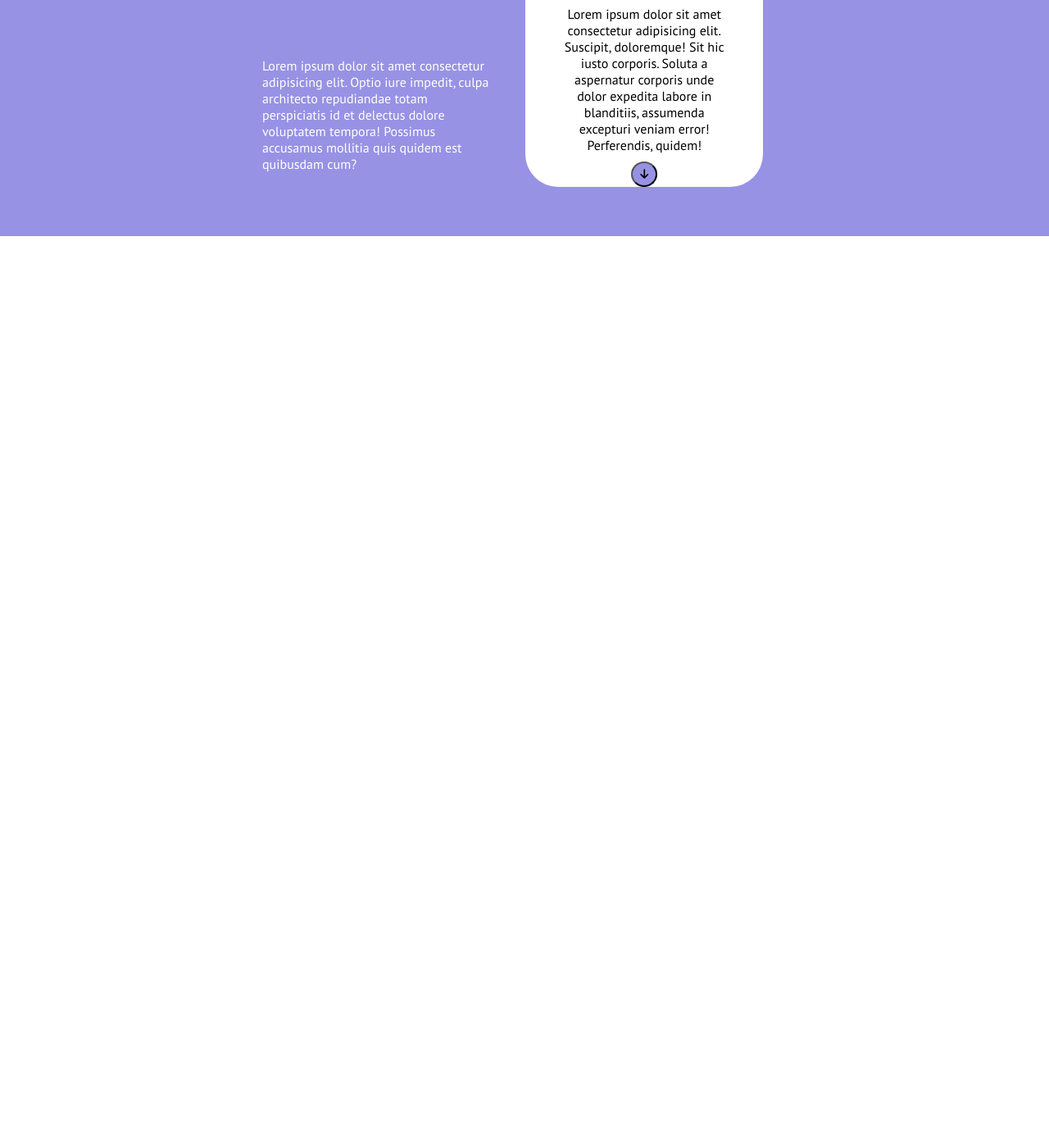
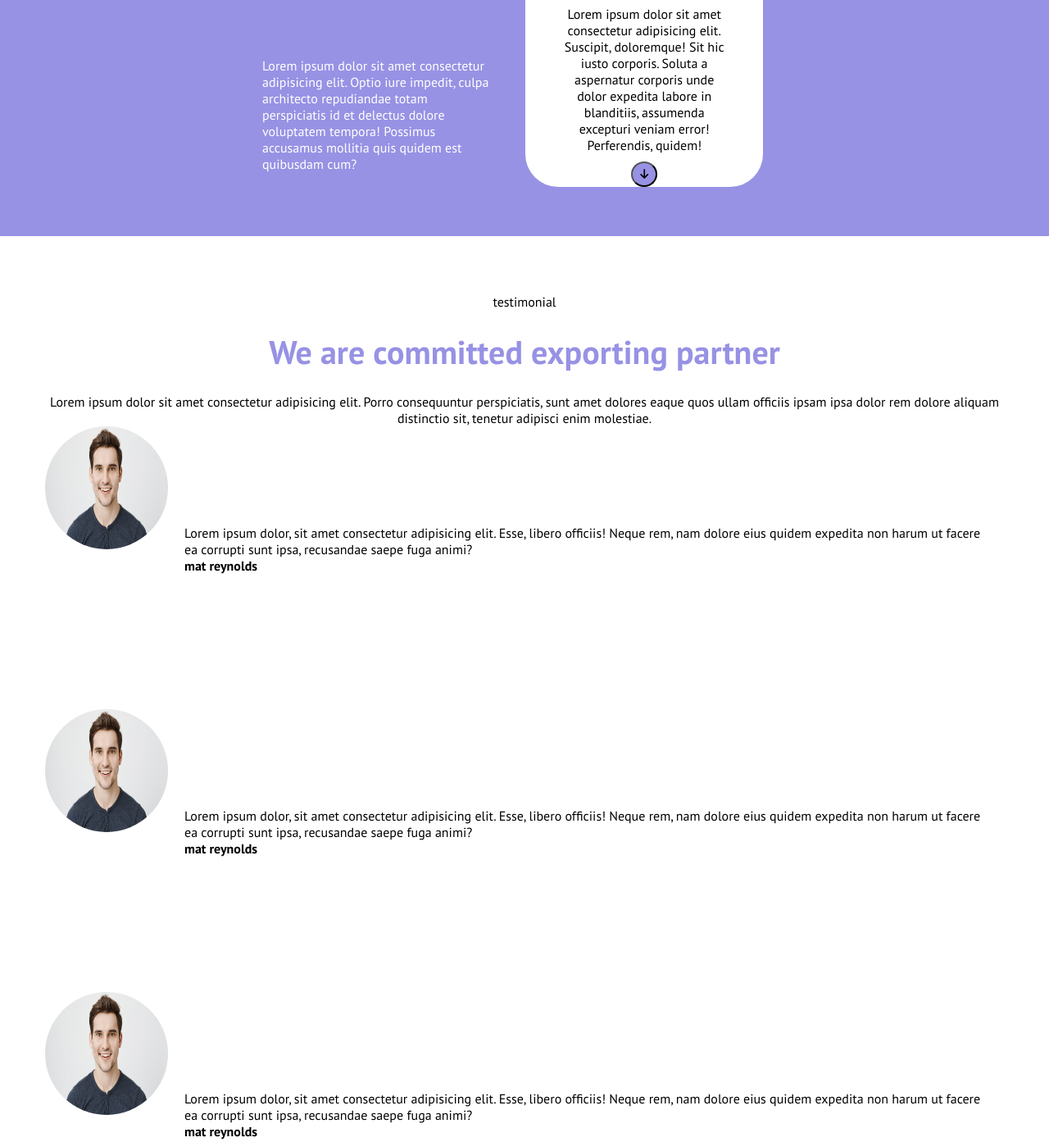
Before and after one commit to Alfredodaniello/htmlcss-responsive-layout, a plain HTML site: page index.html in a window 1280 px wide. Shown: the part 1592-2985 px from the top of the page at 82% size. Before the commit the page ends 1880 px from the top, so only its background shows below. Drawn offline with Linux system fonts and the light colour scheme.

Commit message:
feat: start testimonial section

```diff
--- a/index.html
+++ b/index.html
@@ -104,6 +104,44 @@
                 </div>
             </div>
         </section>
+        <section class="testimonial">
+            <div class="container">
+                <div class="row d-flex flex-col">
+                    <div class="test-title-card d-flex flex-col gap-25">
+                        <div>testimonial</div>
+                        <h1>We are committed exporting partner</h1>
+                        <p>Lorem ipsum dolor sit amet consectetur adipisicing elit. Porro consequuntur perspiciatis, sunt amet dolores eaque quos ullam officiis ipsam ipsa dolor rem dolore aliquam distinctio sit, tenetur adipisci enim molestiae.</p>
+                    </div>
+                    <div class="card d-flex">
+                        <div class="circle d-flex">
+                            <img src="./img/testimonial1.jpg" alt="">
+                        </div>
+                        <div class="description">
+                            <p>Lorem ipsum dolor, sit amet consectetur adipisicing elit. Esse, libero officiis! Neque rem, nam dolore eius quidem expedita non harum ut facere ea corrupti sunt ipsa, recusandae saepe fuga animi?</p>
+                            <h4>mat reynolds</h4>
+                        </div>
+                    </div>
+                    <div class="card d-flex">
+                        <div class="circle d-flex">
+                            <img src="./img/testimonial1.jpg" alt="">
+                        </div>
+                        <div class="description">
+                            <p>Lorem ipsum dolor, sit amet consectetur adipisicing elit. Esse, libero officiis! Neque rem, nam dolore eius quidem expedita non harum ut facere ea corrupti sunt ipsa, recusandae saepe fuga animi?</p>
+                            <h4>mat reynolds</h4>
+                        </div>
+                    </div>
+                    <div class="card d-flex">
+                        <div class="circle d-flex">
+                            <img src="./img/testimonial1.jpg" alt="">
+                        </div>
+                        <div class="description">
+                            <p>Lorem ipsum dolor, sit amet consectetur adipisicing elit. Esse, libero officiis! Neque rem, nam dolore eius quidem expedita non harum ut facere ea corrupti sunt ipsa, recusandae saepe fuga animi?</p>
+                            <h4>mat reynolds</h4>
+                        </div>
+                    </div>
+                </div>
+            </div>
+        </section>
     </main>
 </body>
 </html>
--- a/style.css
+++ b/style.css
@@ -217,6 +217,7 @@ header div:first-child {
 ***********************************/
 .planning {
     margin-top: 110px;
+    margin-bottom: 70px;
 }
 
 .row-large {
@@ -249,6 +250,31 @@ header div:first-child {
     height: 100%;
     width: 80%;
     padding-left: 60px;
+}
+
+/***********************************
+          TESTIMONIAL
+***********************************/
+.test-title-card {
+    text-align: center;
+}
+
+.testimonial h1 {
+    color: #9792e4;
+    font-size: 40px;
+}
+.testimonial img {
+    width: 100%;
+    border-radius: 100px;
+}
+.circle {
+    max-width: 150px;
+    max-height: 150px;
+}
+
+.description {
+    margin-top: 100px;
+    padding: 20px;
 }
 
 /***********************************
```
Also changed, not shown: img/testimonial1.jpg (added).
